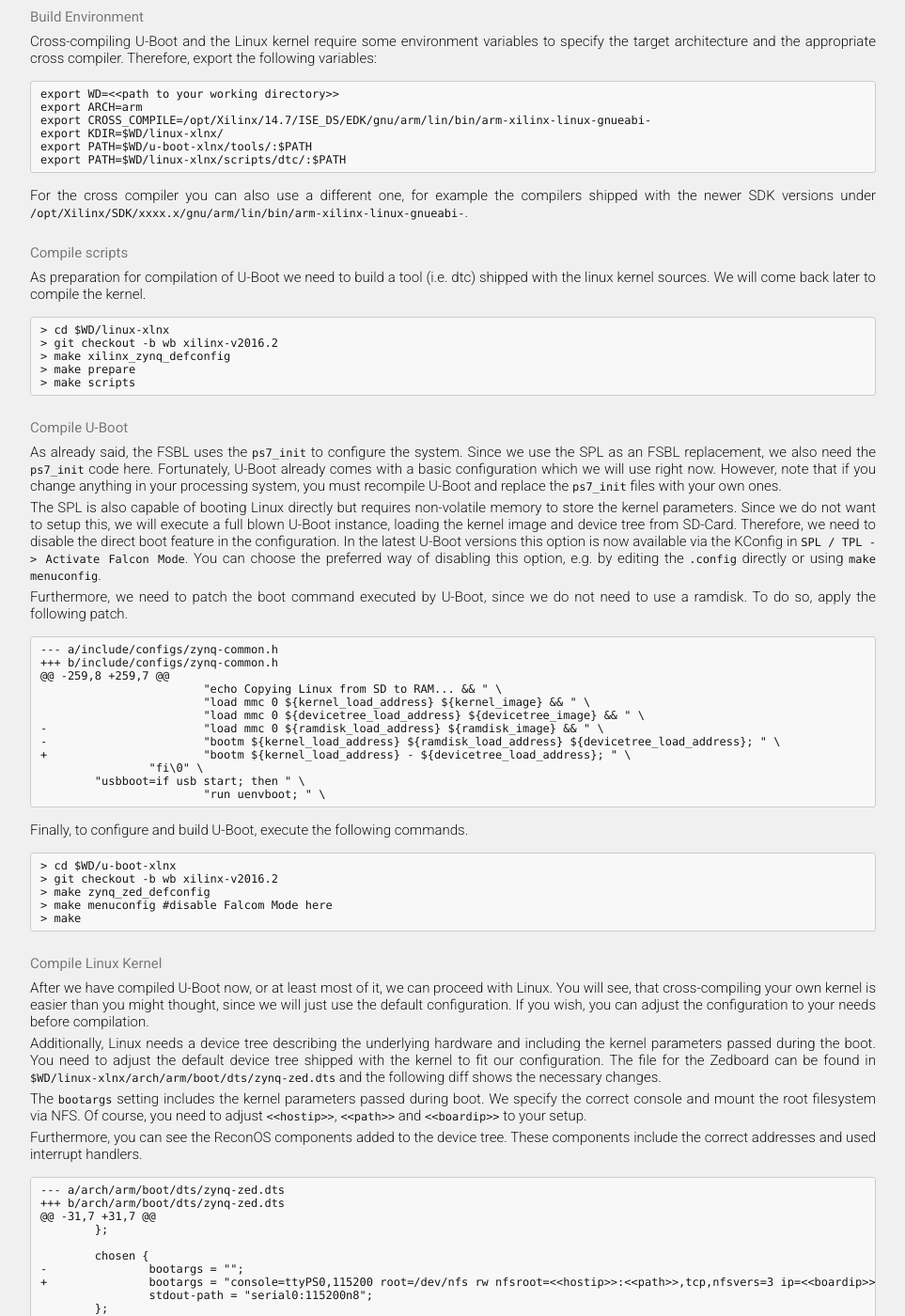
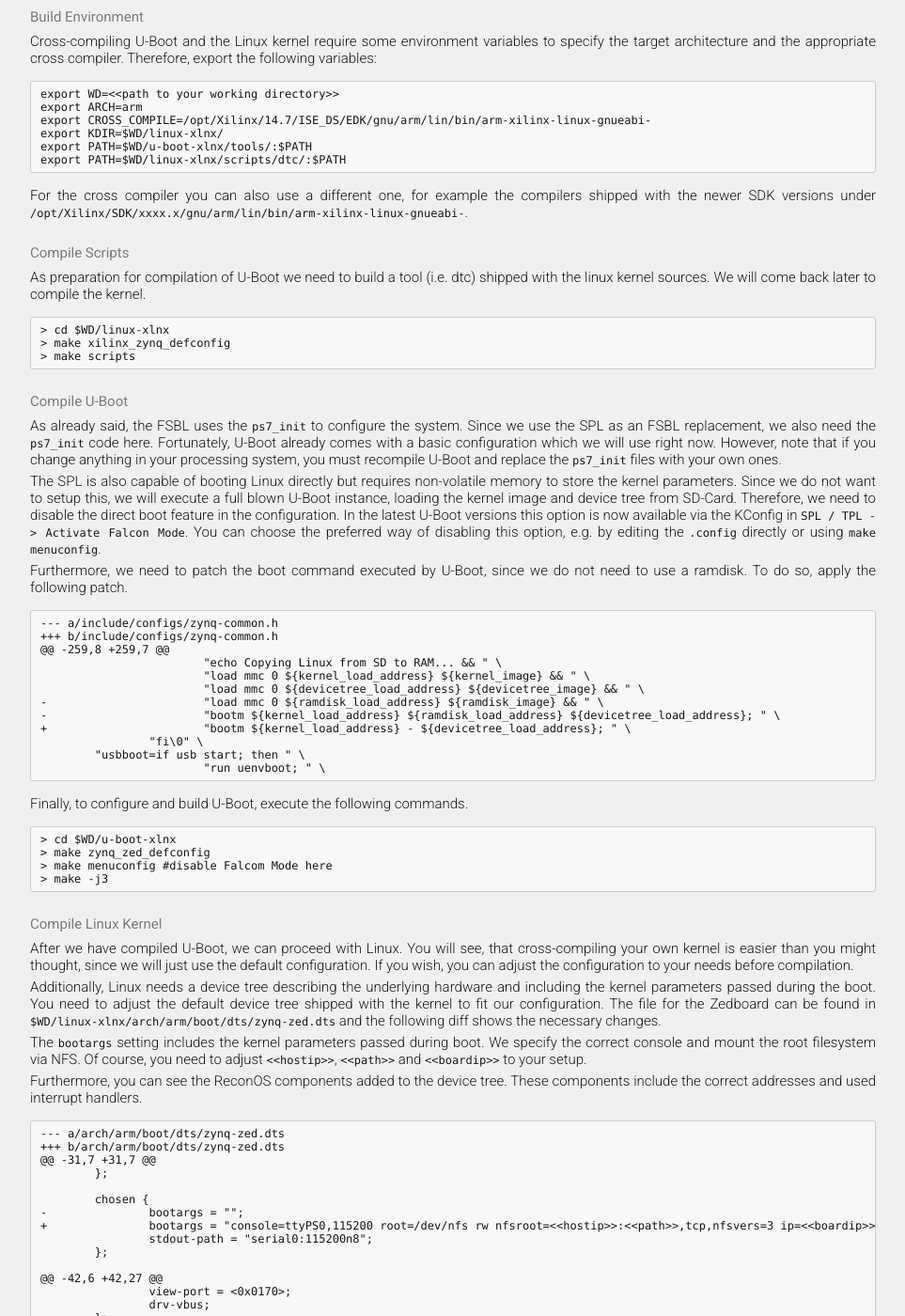
Before and after one commit to ReconOS/reconos.github.io, a Jekyll site: the page built from gettingstarted/tutorial/index.md, in a window 1280 px wide and 1400 px high, scrolled down 1595 px. Shown: the whole window at 94% size, without its empty margins (158-1121 px from the left). Built offline with Jekyll 4.4.1, drawn with Linux system fonts in a browser that asks for light colours; Markdown is read by kramdown in place of the engine named in the settings.

Commit message:
Minor adjustments for getting started

````diff
--- a/gettingstarted/tutorial/index.md
+++ b/gettingstarted/tutorial/index.md
@@ -132,15 +132,13 @@ For the cross compiler you can also use a different one, for example the
 compilers shipped with the newer SDK versions under
 `/opt/Xilinx/SDK/xxxx.x/gnu/arm/lin/bin/arm-xilinx-linux-gnueabi-`.
 
-### Compile scripts
+### Compile Scripts
 
 As preparation for compilation of U-Boot we need to build a tool (i.e. dtc) shipped with the linux kernel sources.
 We will come back later to compile the kernel.
 ```
 > cd $WD/linux-xlnx
-> git checkout -b wb xilinx-v2016.2
 > make xilinx_zynq_defconfig
-> make prepare
 > make scripts
 ```
 
@@ -184,18 +182,17 @@ Finally, to configure and build U-Boot, execute the following commands.
 
 ```
 > cd $WD/u-boot-xlnx
-> git checkout -b wb xilinx-v2016.2
 > make zynq_zed_defconfig
 > make menuconfig #disable Falcom Mode here
-> make
+> make -j3
 ```
 
 ### Compile Linux Kernel
 
-After we have compiled U-Boot now, or at least most of it, we can proceed with
-Linux. You will see, that cross-compiling your own kernel is easier than you
-might thought, since we will just use the default configuration. If you wish,
-you can adjust the configuration to your needs before compilation.
+After we have compiled U-Boot, we can proceed with Linux. You will see, that
+cross-compiling your own kernel is easier than you might thought, since we will
+just use the default configuration. If you wish, you can adjust the
+configuration to your needs before compilation.
 
 Additionally, Linux needs a device tree describing the underlying hardware and
 including the kernel parameters passed during the boot. You need to adjust the
````
